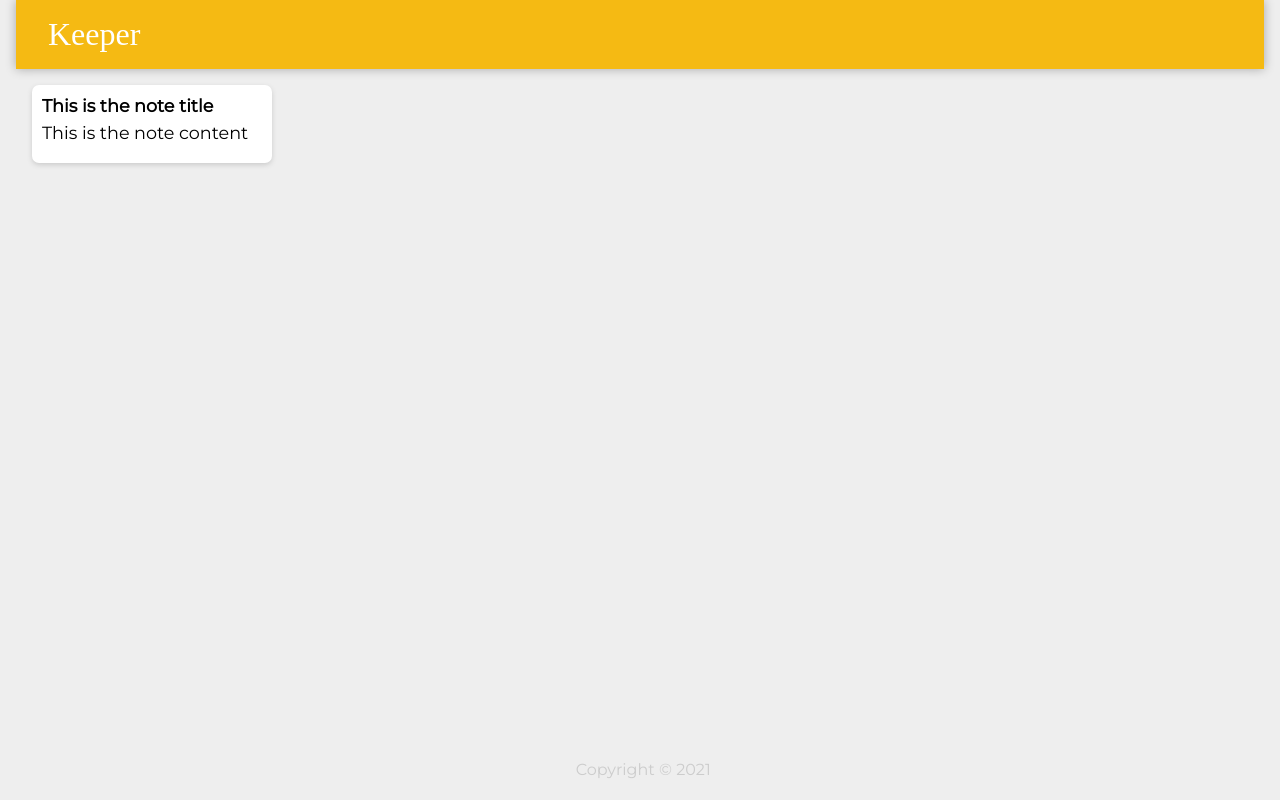
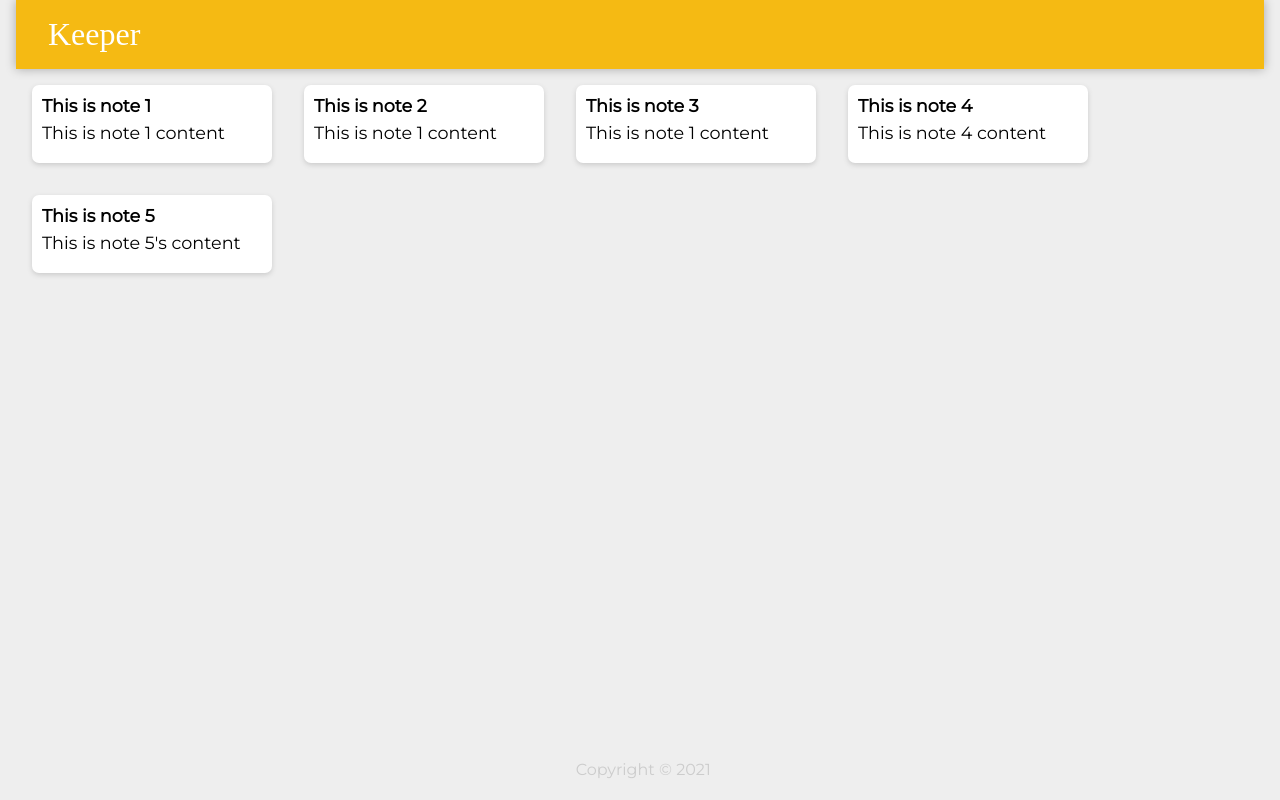
Before and after one commit to IAmMaulik/Keeper, a React (Create React App) app: page / in a window 1280 px wide. Built offline with nearby package versions, Linux system fonts and the light colour scheme; a web font is replaced by a local one.

Commit message:
🏊 Now the notes are being rendered from the notes.js instead of hard-coded values This uses React Props

```diff
--- a/src/components/App.jsx
+++ b/src/components/App.jsx
@@ -2,12 +2,21 @@ import React from "react";
 import Header from "./Header";
 import Footer from "./Footer";
 import Note from "./Note";
+import notes from "../notes";
 
 const App = () => {
   return (
     <div>
       <Header />
-      <Note />
+      {notes.map((note) => {
+        return (
+          <Note
+            key={note.key}
+            title={note.title}
+            content={note.content}
+          />
+        );
+      })}
       <Footer />
     </div>
   );
--- a/src/components/Note.jsx
+++ b/src/components/Note.jsx
@@ -1,10 +1,10 @@
 import React from "react";
 
-const Note = () => {
+const Note = (props) => {
   return (
     <div className="note">
-      <h1>This is the note title</h1>
-      <p>This is the note content</p>
+      <h1>{props.title}</h1>
+      <p>{props.content}</p>
     </div>
   );
 };
```
